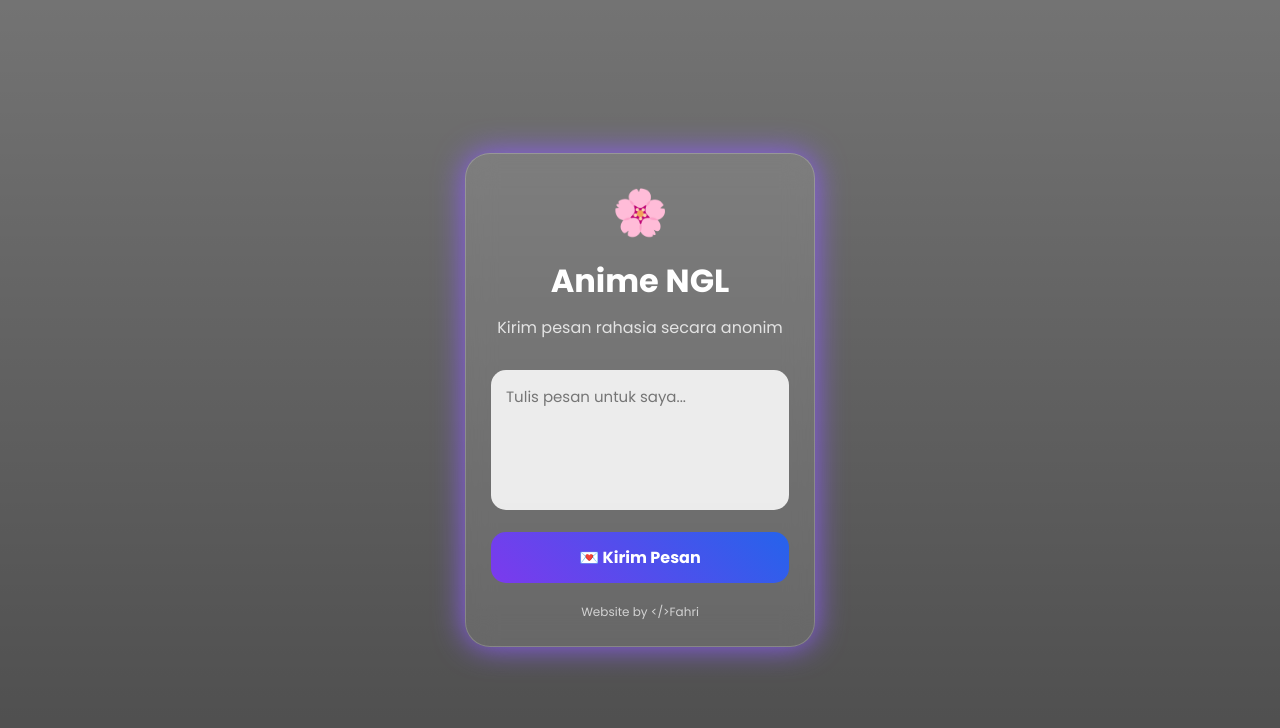
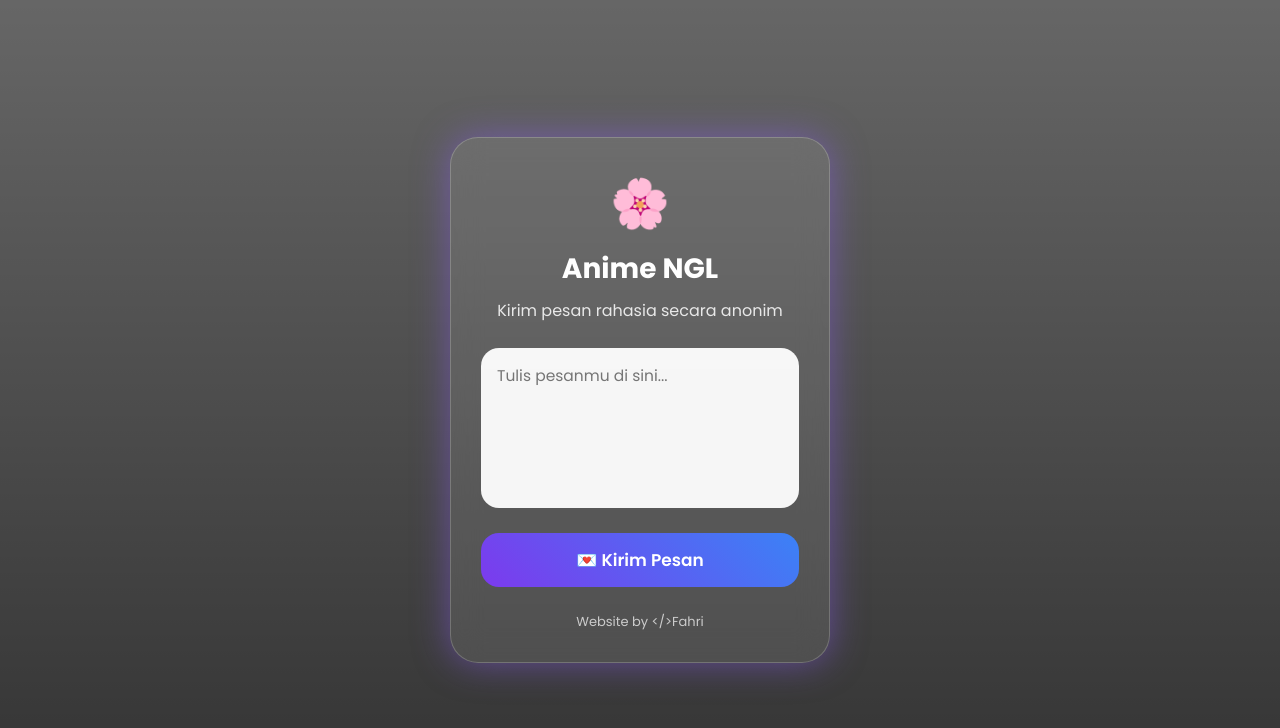
Before and after one commit to ditzzpemula/webditzz, a plain HTML site: page index.html in a window 1280 px wide. Drawn offline with Linux system fonts and the light colour scheme.

Commit message:
Update index.html

```diff
--- a/index.html
+++ b/index.html
@@ -3,9 +3,9 @@
 <head>
     <meta charset="UTF-8">
     <meta name="viewport" content="width=device-width, initial-scale=1.0">
-    <title>Anime Anonymous Message</title>
+    <title>Anime NGL</title>
     <style>
-        @import url('https://fonts.googleapis.com/css2?family=Poppins:wght@400;600;700&display=swap');
+        @import url('https://fonts.googleapis.com/css2?family=Poppins:wght@400;500;600;700&display=swap');
 
         * {
             margin: 0;
@@ -19,7 +19,7 @@
             display: flex;
             align-items: center;
             justify-content: center;
-            background: linear-gradient(rgba(0,0,0,.55), rgba(0,0,0,.7)),
+            background: linear-gradient(rgba(0,0,0,.6), rgba(0,0,0,.8)),
                         url("anime-bg.jpg");
             background-size: cover;
             background-position: center;
@@ -27,81 +27,93 @@
         }
 
         .container {
-            width: 350px;
-            padding: 25px;
-            background: rgba(255,255,255,.12);
-            backdrop-filter: blur(15px);
-            border: 1px solid rgba(255,255,255,.2);
-            border-radius: 25px;
-            box-shadow: 0 0 30px #8b5cf6;
-            animation: up 1s;
+            width: 380px;
+            padding: 30px;
+            background: rgba(255,255,255,0.1);
+            backdrop-filter: blur(16px);
+            border: 1px solid rgba(255,255,255,0.2);
+            border-radius: 28px;
+            box-shadow: 0 0 35px rgba(139, 92, 246, 0.5);
+            animation: up 0.8s ease;
         }
 
         @keyframes up {
-            from {
-                transform: translateY(50px);
-                opacity: 0;
-            }
-            to {
-                transform: translateY(0);
-                opacity: 1;
-            }
+            from { transform: translateY(60px); opacity: 0; }
+            to { transform: translateY(0); opacity: 1; }
         }
 
         .logo {
             text-align: center;
-            font-size: 45px;
-            margin-bottom: 10px;
+            font-size: 48px;
+            margin-bottom: 8px;
         }
 
         h1 {
             text-align: center;
-            margin: 10px 0;
+            font-size: 28px;
+            margin-bottom: 8px;
         }
 
         p {
             text-align: center;
-            opacity: .8;
-            margin-bottom: 20px;
+            opacity: 0.85;
+            margin-bottom: 25px;
         }
 
         textarea {
-            margin-top: 10px;
             width: 100%;
-            height: 140px;
-            padding: 15px;
-            border-radius: 15px;
+            height: 160px;
+            padding: 16px;
+            border-radius: 18px;
             border: none;
             outline: none;
             resize: none;
-            background: #ffffffdd;
-            font-size: 15px;
+            background: rgba(255,255,255,0.95);
+            font-size: 15.5px;
+            color: #222;
         }
 
         button {
-            margin-top: 15px;
+            margin-top: 18px;
             width: 100%;
-            padding: 13px;
+            padding: 14px;
             border: none;
-            border-radius: 15px;
-            background: linear-gradient(45deg, #7c3aed, #2563eb);
+            border-radius: 18px;
+            background: linear-gradient(45deg, #7c3aed, #3b82f6);
             color: white;
-            font-size: 16px;
-            font-weight: bold;
+            font-size: 17px;
+            font-weight: 600;
             cursor: pointer;
-            transition: .3s;
+            transition: all 0.3s;
+            display: flex;
+            align-items: center;
+            justify-content: center;
+            gap: 8px;
         }
 
         button:hover {
-            transform: scale(1.05);
-            box-shadow: 0 0 20px #60a5fa;
+            transform: scale(1.04);
+            box-shadow: 0 0 25px rgba(96, 165, 250, 0.6);
+        }
+
+        button:disabled {
+            opacity: 0.7;
+            cursor: not-allowed;
+            transform: none;
         }
 
         .footer {
             text-align: center;
-            margin-top: 20px;
-            font-size: 12px;
-            opacity: .7;
+            margin-top: 25px;
+            font-size: 13px;
+            opacity: 0.7;
+        }
+
+        .success {
+            color: #22c55e;
+            text-align: center;
+            margin-top: 10px;
+            font-weight: 500;
         }
     </style>
 </head>
@@ -112,9 +124,9 @@
     <h1>Anime NGL</h1>
     <p>Kirim pesan rahasia secara anonim</p>
 
-    <textarea id="pesan" placeholder="Tulis pesan untuk saya..."></textarea>
+    <textarea id="pesan" placeholder="Tulis pesanmu di sini..."></textarea>
 
-    <button onclick="kirim()">
+    <button id="btnKirim">
         💌 Kirim Pesan
     </button>
 
@@ -125,51 +137,65 @@
 
 <script type="module">
     import { initializeApp } from "https://www.gstatic.com/firebasejs/10.12.2/firebase-app.js";
-    import {
-        getFirestore,
-        collection,
-        addDoc,
-        serverTimestamp
-    } from "https://www.gstatic.com/firebasejs/10.12.2/firebase-firestore.js";
+    import { getFirestore, collection, addDoc, serverTimestamp } from "https://www.gstatic.com/firebasejs/10.12.2/firebase-firestore.js";
 
-    // Firebase Config kamu
     const firebaseConfig = {
         apiKey: "AIzaSyCnEknAOR9a7H5N2Q0Z5NvHiVYsSMOT4_Q",
         authDomain: "animengl.firebaseapp.com",
         projectId: "animengl",
         storageBucket: "animengl.firebasestorage.app",
         messagingSenderId: "110929544602",
-        appId: "1:110929544602:web:9a88c2de767e0c175ee623",
-        measurementId: "G-1NH7VR0180"
+        appId: "1:110929544602:web:9a88c2de767e0c175ee623"
     };
 
-    // Initialize Firebase
     const app = initializeApp(firebaseConfig);
     const db = getFirestore(app);
 
+    const btn = document.getElementById("btnKirim");
+    const textarea = document.getElementById("pesan");
+
     window.kirim = async () => {
-        const pesanInput = document.getElementById("pesan");
-        const pesan = pesanInput.value.trim();
+        const text = textarea.value.trim();
 
-        if (pesan === "") {
-            alert("Tulis pesan dulu ya! 💌");
+        if (text === "") {
+            alert("❌ Tulis pesan dulu ya!");
             return;
         }
 
+        // Loading state
+        btn.disabled = true;
+        btn.innerHTML = `⏳ Mengirim...`;
+
         try {
             await addDoc(collection(db, "pesan"), {
-                text: pesan,
+                text: text,
                 time: serverTimestamp(),
                 createdAt: new Date().toISOString()
             });
 
-            alert("Pesan berhasil dikirim anonymously 💖");
-            pesanInput.value = "";
+            textarea.value = "";
+            btn.innerHTML = `✅ Terkirim!`;
+
+            setTimeout(() => {
+                btn.innerHTML = `💌 Kirim Pesan`;
+                btn.disabled = false;
+            }, 2000);
+
         } catch (error) {
-            console.error("Error:", error);
-            alert("Gagal mengirim pesan 😢 Coba lagi nanti.");
+            console.error(error);
+            alert("❌ Gagal mengirim pesan.\nCoba cek koneksi internet kamu.");
+            btn.innerHTML = `💌 Kirim Pesan`;
+            btn.disabled = false;
         }
     };
+
+    // Tombol kirim dengan Enter + Shift
+    textarea.addEventListener("keypress", (e) => {
+        if (e.key === "Enter" && !e.shiftKey) {
+            e.preventDefault();
+            kirim();
+        }
+    });
 </script>
 
 </body>
```
